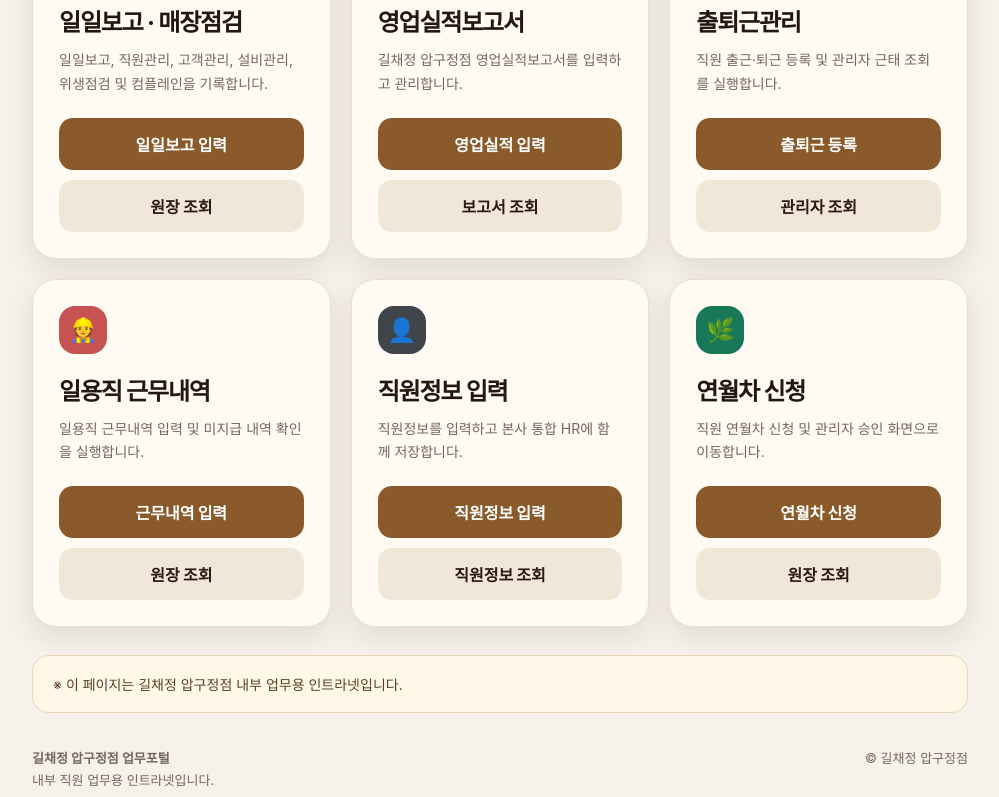
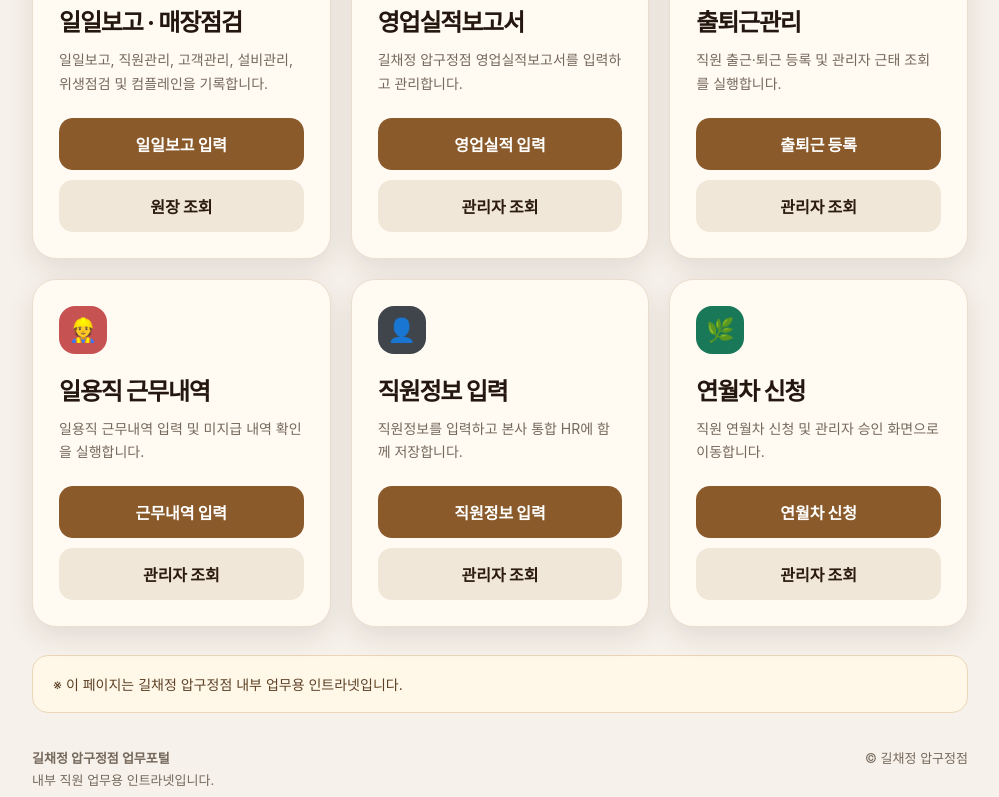
Before and after one commit to thebigkorea/gilchaejeong-apgujeong-intranet, a plain HTML site: page index.html in a window 1280 px wide. Shown: the part 637-1434 px from the top of the page, without its empty margins (140-1139 px from the left). Drawn offline with Linux system fonts and the light colour scheme; no server answers.

```diff
--- a/index.html
+++ b/index.html
@@ -396,7 +396,7 @@
          href="https://docs.google.com/spreadsheets/d/1mmesI8_0POeqRJwcdyugLauWL0ZH4boPQn4w9YbRiT8/edit?gid=949326317#gid=949326317"
          target="_blank">
 
-         보고서 조회
+         관리자 조회
 
       </a>
 
@@ -458,7 +458,7 @@
    href="https://docs.google.com/spreadsheets/d/1UQ-ZTX7m5vncD3vAes77sLsB8kFPOnH759jt5EcZZuY/edit?gid=2024602370#gid=2024602370"
    target="_blank">
 
-  원장 조회
+  관리자 조회
 
   <span id="dailyUnpaidBadge"
         class="unpaid-badge">0</span>
@@ -492,7 +492,7 @@
          href="https://docs.google.com/spreadsheets/d/1102TMFN5UtSoGKbz-3ijUK3Hl51jpzHKax3TgR7edU4/edit?gid=832174032#gid=832174032"
          target="_blank">
 
-         직원정보 조회
+          관리자 조회
 
       </a>
 
@@ -523,7 +523,7 @@
          href="https://docs.google.com/spreadsheets/d/1upE-5l2KEoUCJ1mY9NGdv5bnoGPQ-OXrxicNio0gNBs/edit?gid=227282284#gid=227282284"
          target="_blank">
 
-         원장 조회
+         관리자 조회
 
       </a>
 
```
